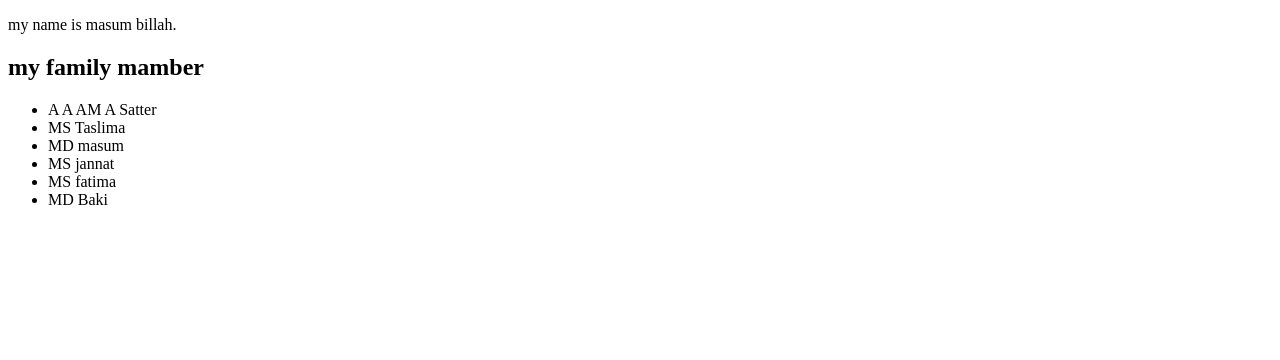
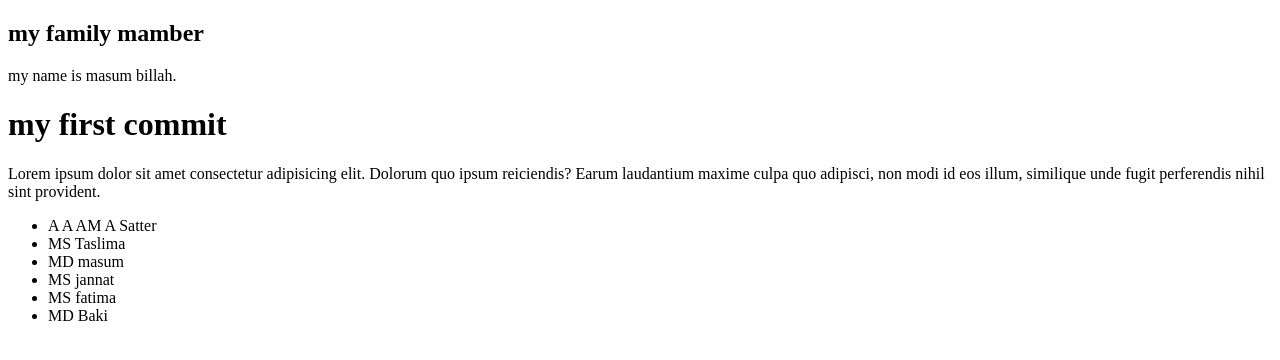
Before and after one commit to masum2842/my-first-projects, a plain HTML site: page index.html in a window 1280 px wide. Drawn offline with Linux system fonts and the light colour scheme.

Commit message:
add two div tag

```diff
--- a/index.html
+++ b/index.html
@@ -6,8 +6,16 @@
     <title>Document</title>
 </head>
 <body>
+    <div>
+    <h2>my family mamber</h2>
     <p>my name is masum billah.</p>
-    <h2>my family mamber</h2>
+</div>
+
+<div>
+    <h1>my first commit</h1>
+    <p>Lorem ipsum dolor sit amet consectetur adipisicing elit. Dolorum quo ipsum reiciendis? Earum laudantium maxime culpa quo adipisci, non modi id eos illum, similique unde fugit perferendis nihil sint provident.</p>
+</div>
+<div>
     <ul>
         <li>A A AM A Satter</li>
         <li>MS Taslima</li>
@@ -16,5 +24,7 @@
         <li>MS fatima</li>
         <li>MD Baki</li>
     </ul>
+</div>
+
 </body>
 </html>
```
